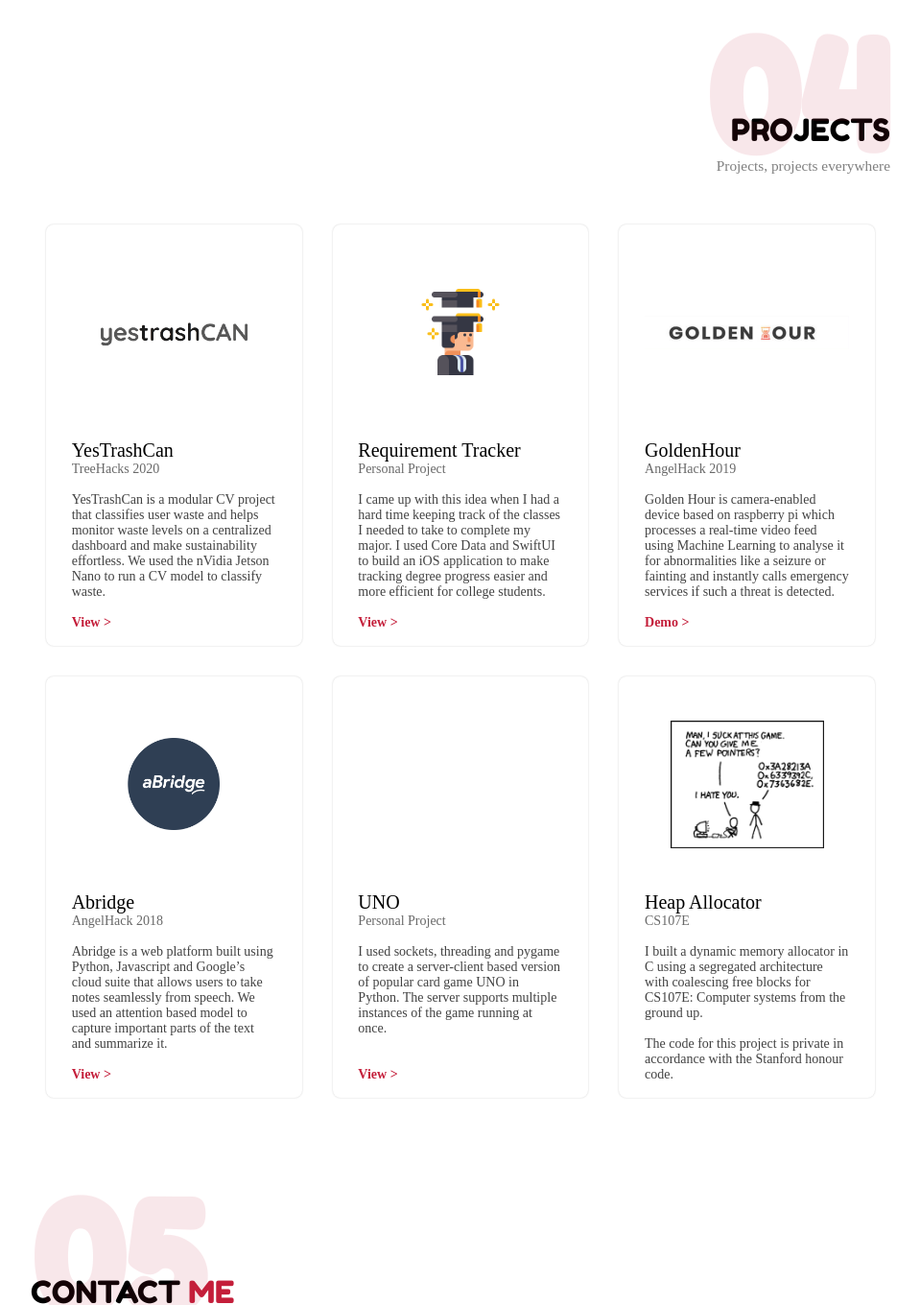
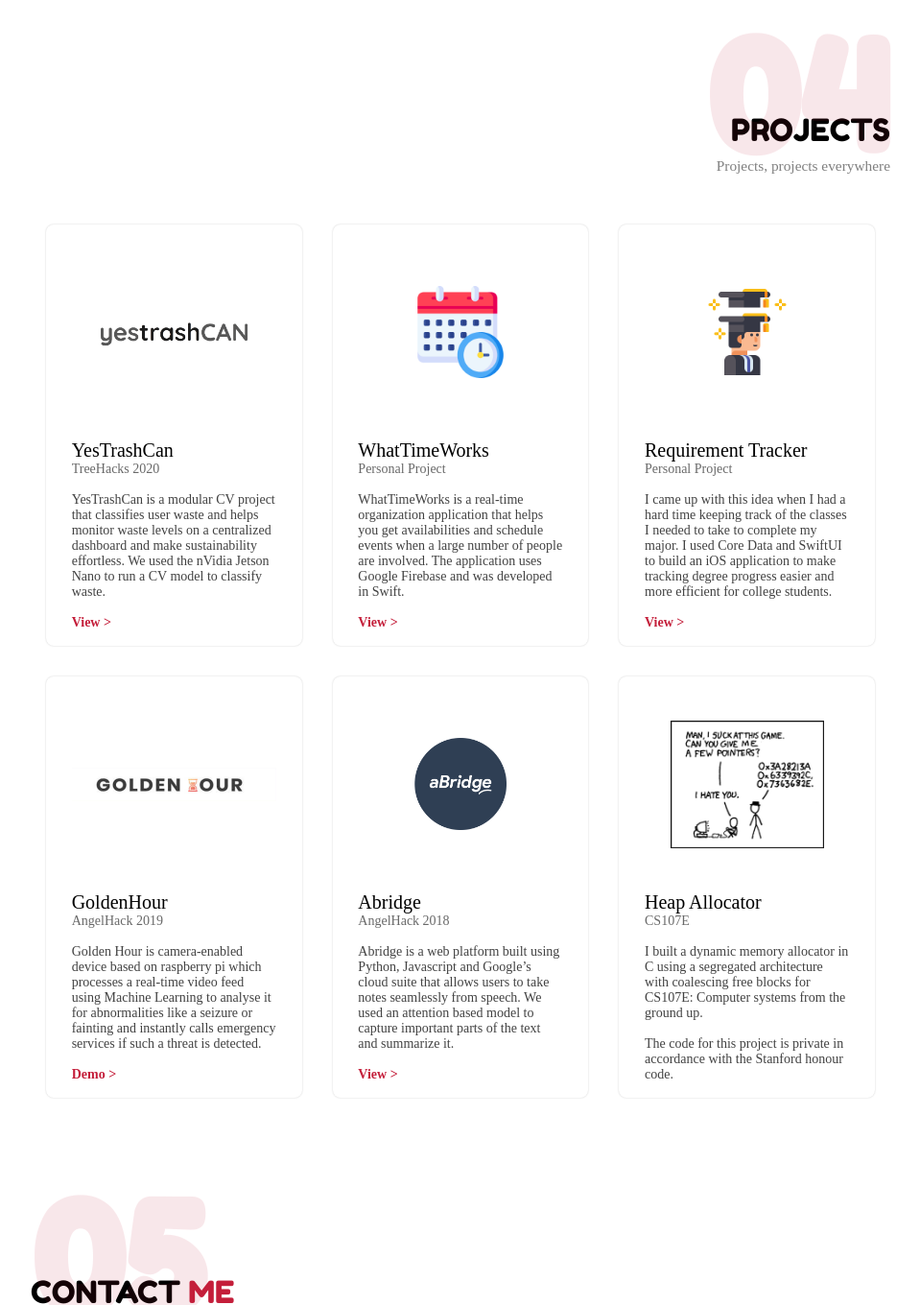
Before and after one commit to mehularora8/portfolio, a plain HTML site: page index.html in a window 1280 px wide. Shown: the part 3777-5137 px from the top of the page at 96% size, without its empty margins (160-1119 px from the left). Drawn offline with nearby package versions, Linux system fonts and the light colour scheme; a web font is replaced by a local one.

Commit message:
update with WTW

```diff
--- a/index.css
+++ b/index.css
@@ -555,6 +555,11 @@ td+td{
 	background-image: url(images/goldenhour.png);
 }
 
+#wtw{
+	background-image: url(images/wtw.png);
+	background-size: 45%, 45%;
+}
+
 #abridge{
 	background-image: url(images/abridge.png);
 	background-size: 45%, 45%;
--- a/index.html
+++ b/index.html
@@ -299,6 +299,21 @@
 						<br><br>
 					</div>
 				</div>
+
+				<div class="projects-item">
+					<div class="projects-image" id="wtw"></div>
+					<div class="projects-desc"> <span class="project-heading">WhatTimeWorks</span>
+						<br> <span class="project-subheading">Personal Project</span>
+						<br>
+						<br> WhatTimeWorks is a real-time organization application that helps you get availabilities and schedule events when a large number of people are involved. The application uses Google Firebase and was developed in Swift.
+						<br>
+						<br>
+						<a href="https://github.com/mehularora8/WhatTimeWorks" target="_blank">View ></a>
+						<br>
+						<br>
+					</div>
+				</div>
+
 				<div class="projects-item">
 					<div class="projects-image" id="req"></div>
 					<div class="projects-desc"> <span class="project-heading">Requirement Tracker</span>
@@ -312,6 +327,9 @@
 						<br>
 					</div>
 				</div>
+			</div>
+
+			<div class="projects-row">
 				<div class="projects-item">
 					<div class="projects-image" id="goldenhour"></div>
 					<div class="projects-desc"> <span class="project-heading">GoldenHour</span>
@@ -325,8 +343,6 @@
 						<br>
 					</div>
 				</div>
-			</div>
-			<div class="projects-row">
 				<div class="projects-item">
 					<div class="projects-image" id="abridge"></div>
 					<div class="projects-desc">
@@ -338,21 +354,6 @@
 						<br>
 						<br>
 						<a href="https://github.com/mehularora8/abridge" target="_blank">View ></a>
-					</div>
-				</div>
-				<div class="projects-item">
-					<div class="projects-image " id="uno"></div>
-					<div class="projects-desc">
-						<span class="project-heading">UNO</span>
-						<br>
-						<span class="project-subheading">Personal Project</span>
-						<br>
-						<br> I used sockets, threading and pygame to create a server-client based version of popular card game UNO in Python. The server supports multiple instances of the game running at once.
-						<br>
-						<br>
-						<br>
-						<a href="https://github.com/mehularora8/UNO" target="_blank">View ></a>
-						<br>
 					</div>
 				</div>
 				<div class="projects-item">
```
Also changed, not shown: images/wtw.png (added), 1 other file.
